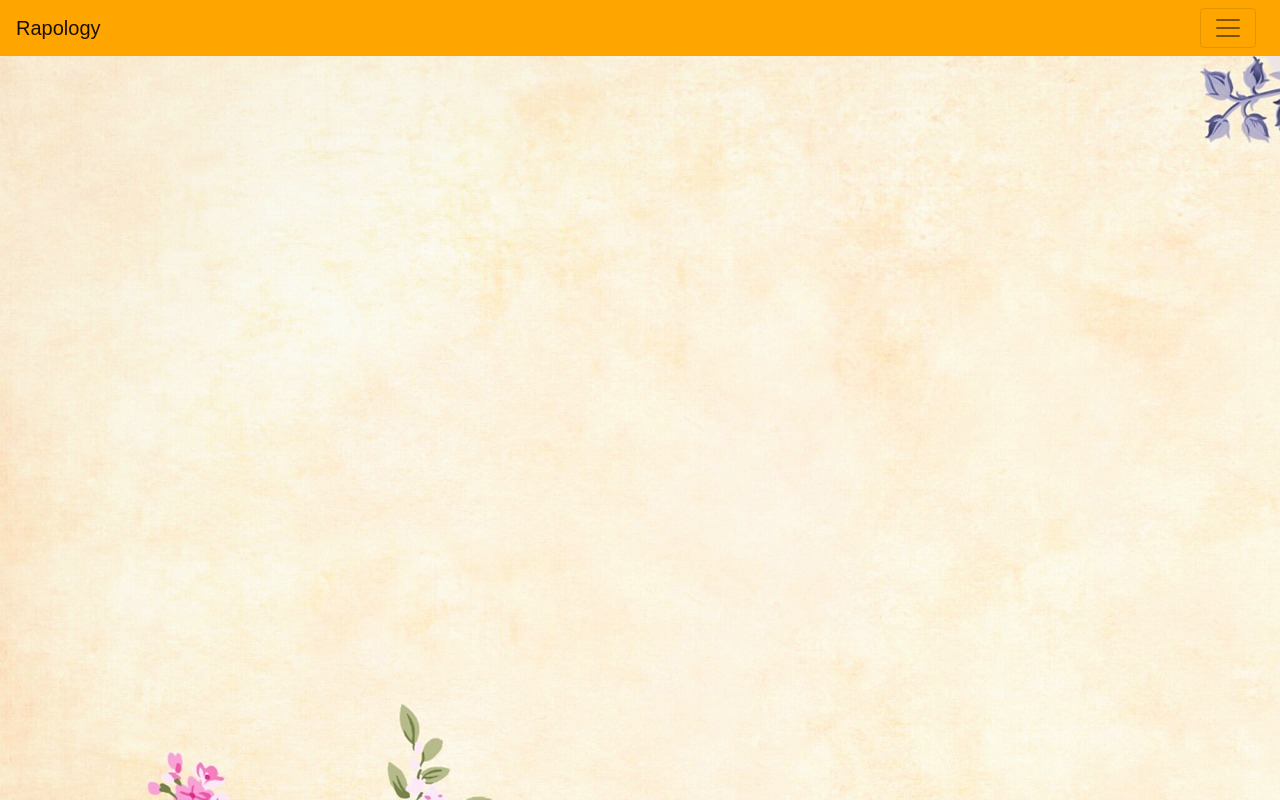
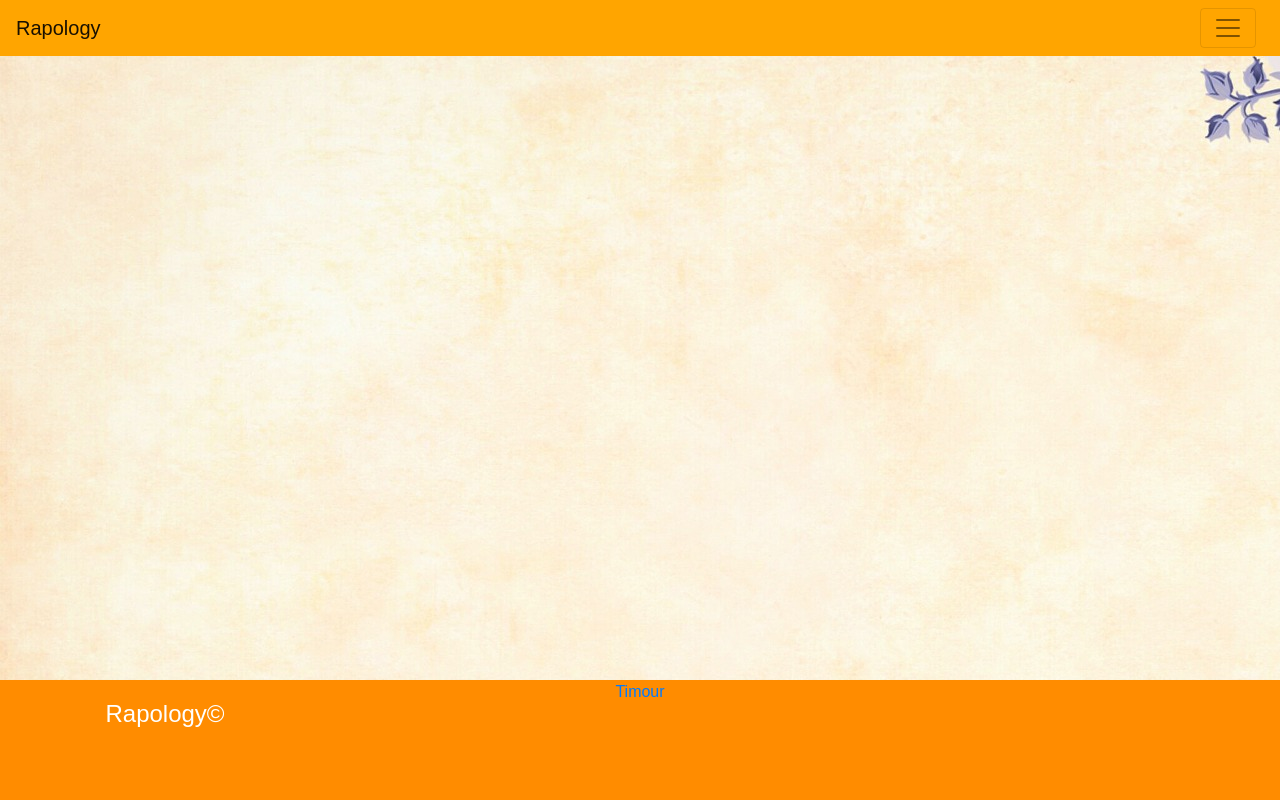
Before and after one commit to Dvnwllms/Rap-App, a React (Create React App) app: page / in a window 1280 px wide. Built offline with nearby package versions, Linux system fonts and the light colour scheme.

Commit message:
foot work (pun intended)

```diff
--- a/src/App.js
+++ b/src/App.js
@@ -4,6 +4,7 @@ import logo from './logo.svg';
 import './App.css';
 import Nav from "./components/Nav";
 import Landing from "./components/pages/Landing";
+import Footer from "./components/Footer";
 
 
 
@@ -15,6 +16,7 @@ const App = () => (
           <div>
             <Nav />
             <Route exact path="/" component={Landing} />
+            <Footer />
           </div>
         </Router>
       </div>
--- /dev/null
+++ b/src/components/Footer/Footer.css
@@ -0,0 +1,12 @@
+.foot {
+    position:absolute;
+   bottom:0;
+   width:100%;
+   height:120px;   /* Height of the footer */
+   background: darkorange;
+}
+
+.lowerlogo {
+    margin: 20px;
+    color: white;
+}
--- /dev/null
+++ b/src/components/Footer/Footer.js
@@ -0,0 +1,19 @@
+import React from "react";
+import "./Footer.css";
+
+
+const Footer = Footer => <footer className="foot">
+<div className="container">
+    <div className="row">
+        <div className="col-2">
+            <h4 className="lowerlogo">Rapology©</h4>
+        </div>
+        <div className="col-8">
+            <a href={"https://github.com/codemode9"}>Timour</a>
+        </div>
+    </div>
+</div>
+
+</footer>;
+
+export default Footer;
--- /dev/null
+++ b/src/components/Footer/index.js
@@ -0,0 +1 @@
+export { default } from "./Footer";
```
Also changed, not shown: src/components/pages/Login.js (added), src/components/pages/Signup.js (added), src/wartree.js (deleted).
